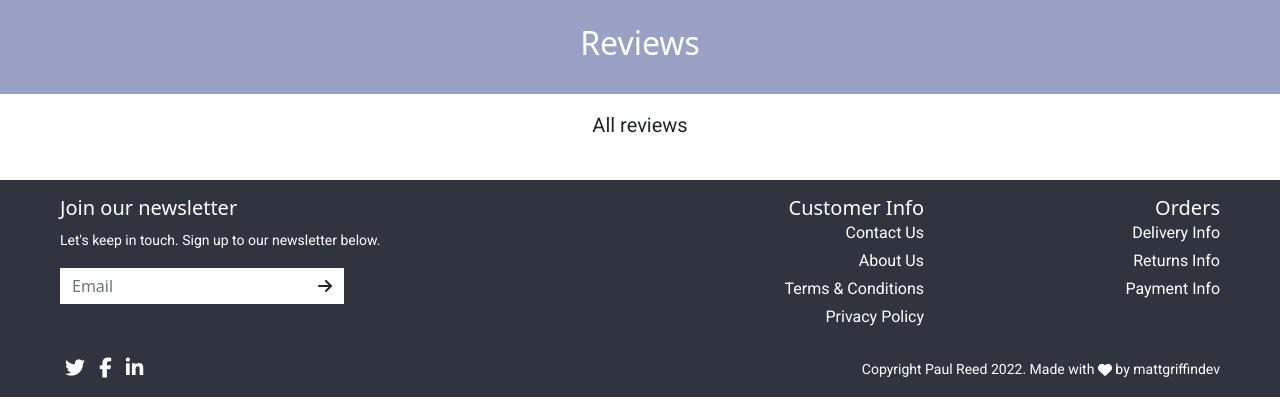
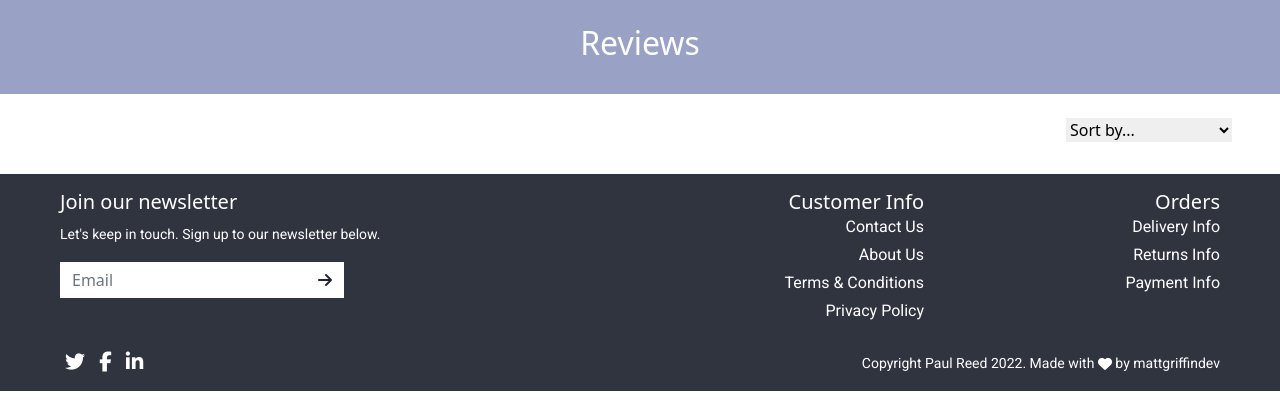
Before and after one commit to mattgriffindev/ci_msp4_v1, a Django app: page /reviews/ in a window 1280 px wide. Shown: the part 165-585 px from the top of the page. Run offline with Django 3.2, Linux system fonts and the light colour scheme; data that the repository does not hold is empty; some libraries are stand-ins or nearby versions; some web fonts are replaced.

Commit message:
amend reviews app to add star rating and sort function

```diff
--- a/reviews/templates/reviews/reviews.html
+++ b/reviews/templates/reviews/reviews.html
@@ -12,26 +12,36 @@
 {% endblock %}
 
 {% block content %}
-<div class="container-fluid">
-    <div class="row mt-3">
-        <div class="col-12 text-center">
-            <p class="lead">All reviews</p>
+<div class="container-fluid py-2 px-0 px-lg-5">
+    <div class="row pt-3">
+        <div class="col-12 d-flex justify-content-center justify-content-md-end">
+            <div class="sort-select-wrapper d-flex justify-content-center justify-content-md-end w-50">
+                <select id="sort-selector" class="custom-select custom-select-sm border-0">
+                    <option value="reset" {% if current_sorting == 'None_None' %}selected{% endif %}>Sort by...</option>
+                    <option value="rating_asc" {% if current_sorting == 'rating_asc' %}selected{% endif %}>Rating (low
+                        to
+                        high)</option>
+                    <option value="rating_desc" {% if current_sorting == 'rating_desc' %}selected{% endif %}>Rating
+                        (high
+                        to low)</option>
+                </select>
+            </div>
+        </div>
     </div>
     <div class="row px-5 ">
         {% if reviews %}
         {% for review in reviews %}
-            <div class="col-12 col-md-8 offset-md-2">
-                <div class="card mb-3">
+        <div class="col-12 col-md-6 offset-md-3">
+            <div class="card border-0">
                 <div class="row g-0">
                     <div class="col-md-4">
-                            <img src="{{ review.product.image1.url }}" class="img-fluid rounded-start"
-                                alt="{{ review.product.name }}">
+                        <img src="{{ review.product.image1.url }}" class="img-fluid" alt="...">
                     </div>
                     <div class="col-md-8">
                         <div class="card-body">
-                                <p><strong>{{ review.product.name }}</strong></p>
                             <h5 class="card-title">{{ review.title}}</h5>
-                                <p class="card-text"><small class="text-muted">
+                            {% include 'products/includes/star_rating.html' %}
+                            <p class="card-text small text-muted">
                                 Created by
                                 {% if review.name %}
                                 {{ review.name }}
@@ -39,22 +49,49 @@
                                 anonymous
                                 {% endif %}
                                 on {{ review.created_on}}
-                                    </small></p>
+                            </p>
                             <p class="card-text">
                                 {{ review.body }}
                             </p>
                             {% if request.user.is_superuser %}
-                                <a class="remove-item btn btn-sm btn-dark ms-1" href="">Remove</a>
+                            <a class="remove-item btn btn-sm btn-dark ms-1" href="{% url 'delete_review' review.id %}"
+                                onclick="deleteReview(event)">Remove</a>
                             {% endif %}
                         </div>
                     </div>
                 </div>
             </div>
         </div>
+        <hr class="w-50 offset-md-3">
         {% endfor %}
         {% endif %}
     </div>
 </div>
-</div>
 
 {% endblock %}
+
+{% block postloadjs %}
+{{ block.super }}
+<script type="text/javascript">
+    $('#sort-selector').change(function () {
+        var selector = $(this);
+        var currentUrl = new URL(window.location);
+
+        var selectedVal = selector.val();
+        if (selectedVal != "reset") {
+            var sort = selectedVal.split("_")[0];
+            var direction = selectedVal.split("_")[1];
+
+            currentUrl.searchParams.set("sort", sort);
+            currentUrl.searchParams.set("direction", direction);
+
+            window.location.replace(currentUrl);
+        } else {
+            currentUrl.searchParams.delete("sort");
+            currentUrl.searchParams.delete("direction");
+
+            window.location.replace(currentUrl);
+        }
+    });
+</script>
+{% endblock %}
--- a/reviews/views.py
+++ b/reviews/views.py
@@ -9,9 +9,24 @@ from django.contrib.auth.decorators import login_required
 def reviews(request):
 
     reviews = Review.objects.all()
+    sort = None
+    direction = None
+
+    if request.GET:
+        if 'sort' in request.GET:
+            sortkey = request.GET['sort']
+            sort = sortkey
+            if 'direction' in request.GET:
+                direction = request.GET['direction']
+                if direction == 'desc':
+                    sortkey = f'-{sortkey}'
+            reviews = reviews.order_by(sortkey)
+
+    current_sorting = f'{sort}_{direction}'
 
     context = {
         'reviews': reviews,
+        'current_sorting': current_sorting,
     }
 
     return render(request, 'reviews/reviews.html', context)
@@ -23,12 +38,14 @@ def add_review(request, id):
     form = ReviewForm(request.POST or None)
 
     if form.is_valid():
+        rating = request.POST.get('rating')
         name = request.POST.get('name')
         title = request.POST.get('title')
         body = request.POST.get('body')
-        review = Review(name=name, title=title, body=body, product=product)
+        review = Review(rating=rating, name=name, title=title, body=body, product=product)
         review.save()
-        messages.success(request, 'Successfully added a review!')
+        messages.info(request, 'You have successfully added a review!')
+        return redirect(reverse('product_detail', args=[product.id]))
 
     template = 'reviews/add_review.html'
     form = ReviewForm()
```
Also changed, not shown: reviews/forms.py (+7 -2 lines), reviews/models.py (+8 -0 lines), reviews/templates/reviews/add_review.html (+21 -3 lines), reviews/templates/reviews/includes/review-star-script.html (added, +43 -0 lines), reviews/admin.py (line endings or trailing spaces), reviews/apps.py (line endings or trailing spaces), reviews/urls.py (line endings or trailing spaces). Lines whose indentation alone changed are shown as unchanged.
